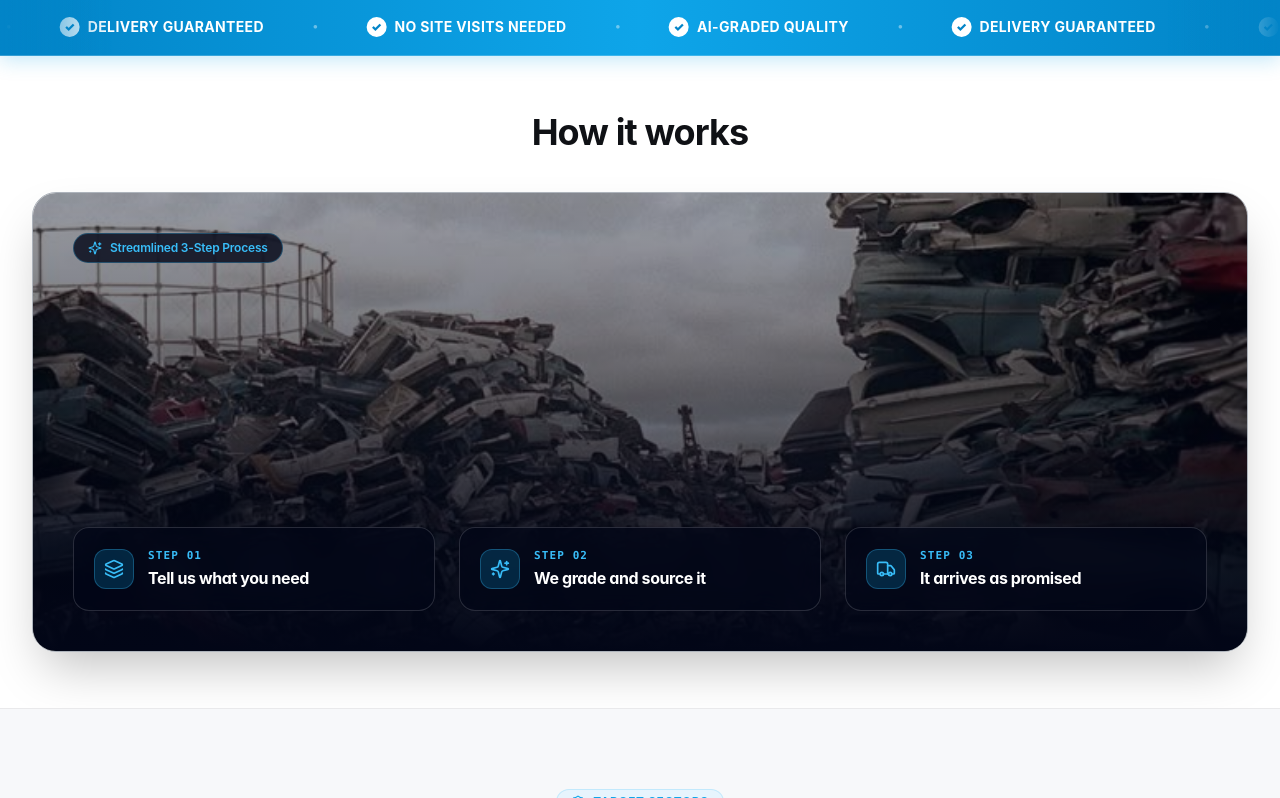
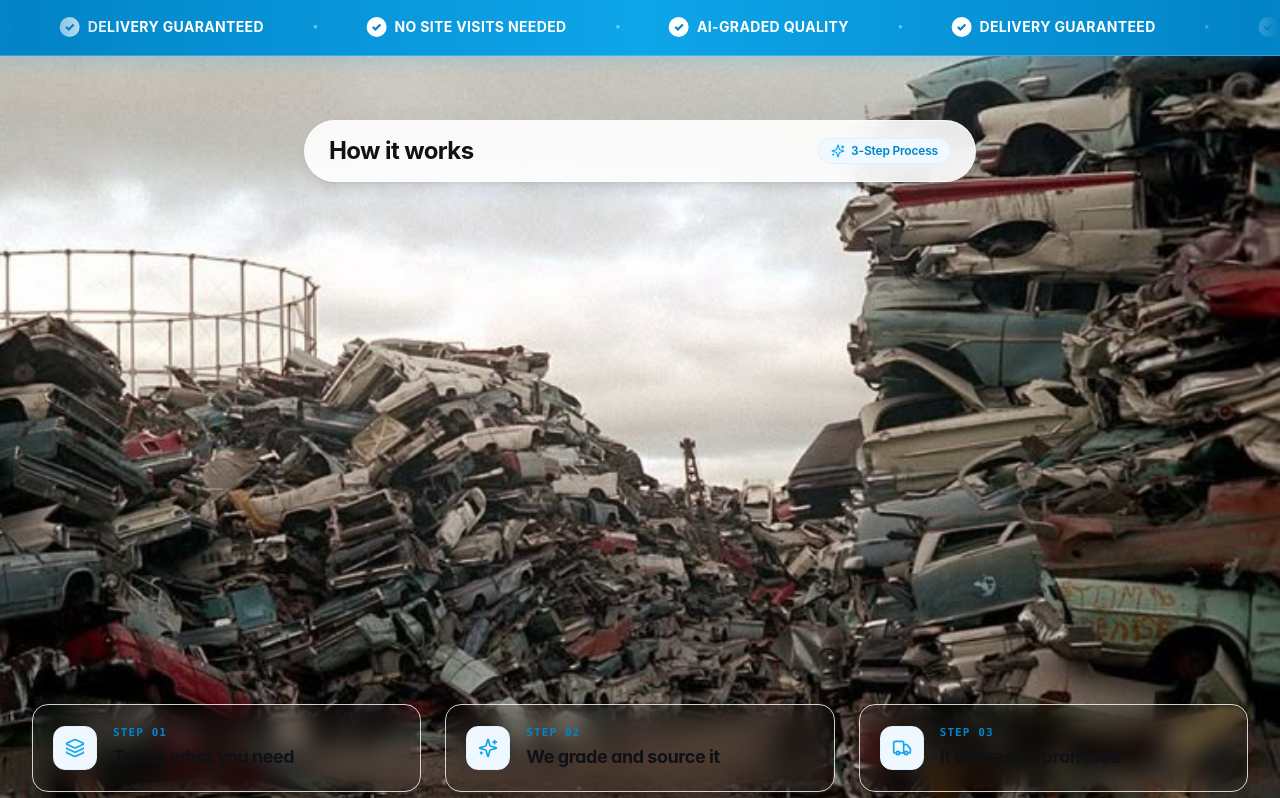
Before and after one commit to notSaiful/scrap-ai-marketplace, a React (Vite) app: page / in a window 1280 px wide. Shown: the part 802-1600 px from the top of the page. Built offline with nearby package versions, Linux system fonts and the light colour scheme; a web font is replaced by a local one.

Commit message:
Showcase How It Works background image full screen with natural brightness (no darkening)

```diff
--- a/src/components/HowItWorks.tsx
+++ b/src/components/HowItWorks.tsx
@@ -31,51 +31,45 @@ export const HowItWorks: React.FC<HowItWorksProps> = ({ onOpenRFQ }) => {
   ];
 
   return (
-    <section className="max-w-7xl mx-auto px-4 sm:px-6 lg:px-8 py-14 sm:py-18">
-      {/* Section Header */}
-      <div className="text-center max-w-2xl mx-auto mb-8 sm:mb-10">
-        <h2 className="text-2xl sm:text-4xl font-bold tracking-tight text-[#0f1115]">
-          How it works
-        </h2>
-      </div>
-
-      {/* Cinematic Industrial Image Showcase with Step Heading Titles */}
-      <div className="relative rounded-3xl overflow-hidden border border-slate-700/40 shadow-2xl min-h-[360px] sm:min-h-[460px] flex flex-col justify-between p-6 sm:p-10 group">
-        {/* Background Image */}
+    <section className="relative w-full min-h-screen flex flex-col justify-between py-12 sm:py-16 overflow-hidden">
+      {/* Full Screen Section Image - 100% natural colors, not darkened */}
       <img
         src="/how-it-works-bg.jpg"
         alt="Automotive scrap car yard piles"
-          className="absolute inset-0 w-full h-full object-cover object-center group-hover:scale-105 transition-transform duration-1000 pointer-events-none"
+        className="absolute inset-0 w-full h-full object-cover object-center pointer-events-none"
       />
 
-        {/* Multi-layered dark moody gradient overlay for cinematic contrast */}
-        <div className="absolute inset-0 bg-gradient-to-t from-slate-950 via-slate-950/60 to-slate-950/40 pointer-events-none" />
-
-        {/* Top Floating Badge */}
-        <div className="relative z-10 flex items-center justify-between">
-          <div className="inline-flex items-center space-x-2 text-xs font-semibold text-[#38bdf8] bg-slate-950/80 backdrop-blur-md border border-sky-400/30 px-3.5 py-1.5 rounded-full">
-            <Sparkles className="w-3.5 h-3.5 text-[#38bdf8]" />
-            <span>Streamlined 3-Step Process</span>
+      {/* Top Bar: Title & Badge */}
+      <div className="relative z-10 max-w-7xl w-full mx-auto px-4 sm:px-6 lg:px-8">
+        <div className="flex flex-col sm:flex-row items-center justify-between gap-4 bg-white/90 backdrop-blur-md rounded-2xl sm:rounded-full px-6 py-3.5 border border-white/60 shadow-lg max-w-2xl mx-auto">
+          <h2 className="text-xl sm:text-2xl font-bold tracking-tight text-[#0f1115]">
+            How it works
+          </h2>
+          <div className="inline-flex items-center space-x-1.5 text-xs font-semibold text-[#0284c7] bg-sky-50 border border-sky-100 px-3 py-1 rounded-full">
+            <Sparkles className="w-3.5 h-3.5 text-[#0ea5e9]" />
+            <span>3-Step Process</span>
+          </div>
         </div>
       </div>
 
-        {/* Bottom Headings Titles Only */}
-        <div className="relative z-10 grid grid-cols-1 md:grid-cols-3 gap-5 sm:gap-6 pt-16">
+      {/* Bottom Step Titles Bar */}
+      <div className="relative z-10 max-w-7xl w-full mx-auto px-4 sm:px-6 lg:px-8 pt-20">
+        <div className="grid grid-cols-1 md:grid-cols-3 gap-4 sm:gap-6">
           {steps.map((step, idx) => {
             const Icon = step.icon;
             return (
               <div
                 key={idx}
-                className="flex items-center gap-3.5 bg-slate-950/70 backdrop-blur-md border border-white/15 hover:border-sky-400/50 rounded-2xl p-4 sm:p-5 transition-all group/item"
+                className="flex items-center gap-4 bg-white/92 backdrop-blur-md border border-white/80 hover:border-sky-400/60 rounded-2xl p-4 sm:p-5 shadow-xl transition-all group"
               >
-                <div className="w-10 h-10 rounded-xl bg-sky-500/20 border border-sky-400/30 flex items-center justify-center text-white shrink-0 group-hover/item:scale-105 group-hover/item:bg-[#0ea5e9] transition-all">
-                  <Icon className="w-5 h-5 text-[#38bdf8] group-hover/item:text-white transition-colors" />
+                <div className="w-11 h-11 rounded-xl bg-gradient-to-tr from-sky-50 to-blue-50 border border-sky-100 flex items-center justify-center text-[#0ea5e9] shrink-0 group-hover:scale-105 group-hover:bg-[#0ea5e9] group-hover:text-white transition-all shadow-2xs">
+                  <Icon className="w-5 h-5 transition-colors" />
                 </div>
                 <div>
-                  <span className="text-[11px] font-mono font-bold text-[#38bdf8] tracking-widest uppercase block mb-0.5">
+                  <span className="text-[11px] font-mono font-bold text-[#0284c7] tracking-widest uppercase block mb-0.5">
                     Step {step.number}
                   </span>
-                  <h3 className="text-sm sm:text-base font-bold text-white tracking-tight">
+                  <h3 className="text-base sm:text-lg font-bold text-[#0f1115] tracking-tight">
                     {step.title}
                   </h3>
                 </div>
```
Lines whose indentation alone changed are shown as unchanged.
